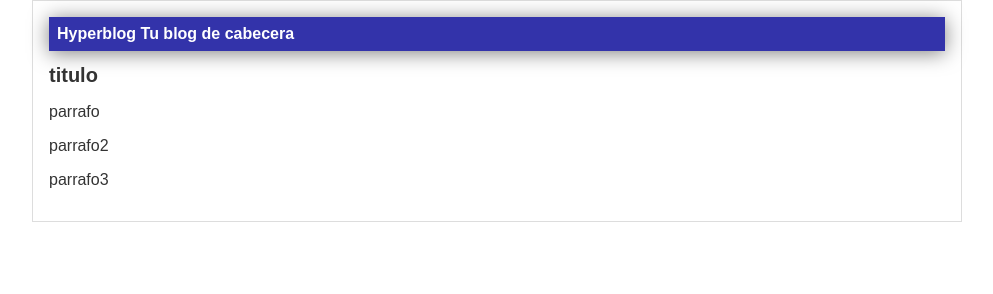
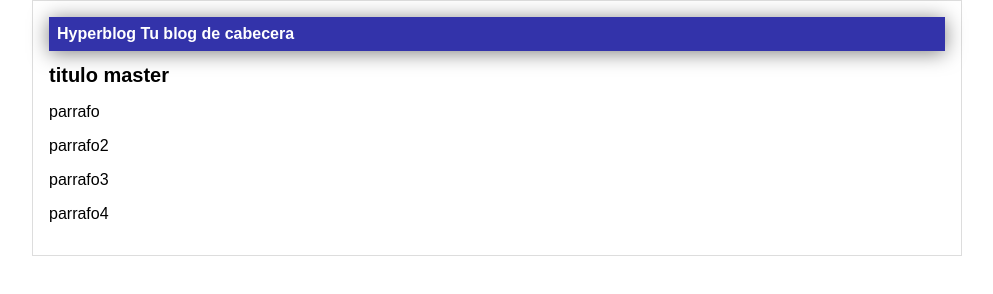
Before and after one commit to andres1521/HYPERBLOG, a plain HTML site: page index.html in a window 1280 px wide. Shown: the whole page, without its empty margins (143-1136 px from the left). Drawn offline with Linux system fonts and the light colour scheme.

Commit message:
cambio de color en body y de titulo de master

```diff
--- a/css/estilos.css
+++ b/css/estilos.css
@@ -1,5 +1,5 @@
 body{
-    color: #333;
+    color:black;
     text-align: center;
     font-family: Arial;
     font-size: 16px;
--- a/index.html
+++ b/index.html
@@ -14,10 +14,11 @@
             <span id="tagline">Tu blog de cabecera</span>
         </div>
         <div id="post">
-        <h1 h1>titulo</h1>
+        <h1 h1>titulo master</h1>
         <p>parrafo</p>
         <p>parrafo2</p>
         <p>parrafo3</p>
+        <p>parrafo4</p>
         </div>
     </div>
 
```
